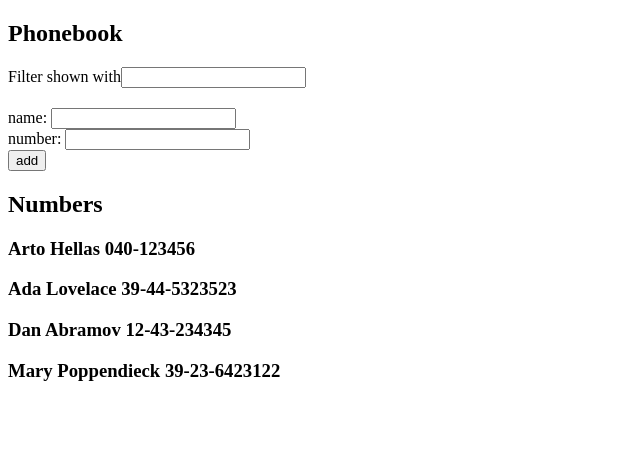
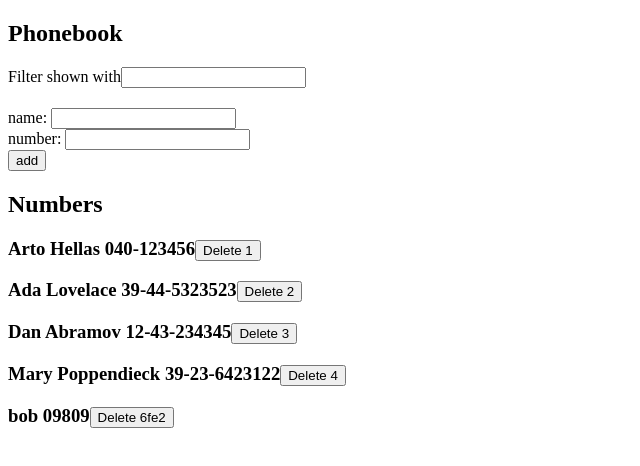
Before and after one commit to bushbass/fso-phonebook, a React (Vite) app: page / in a window 1280 px wide. Shown: the top 466 px of the page, without its empty margins (0-640 px from the left). Built offline with nearby package versions, Linux system fonts and the light colour scheme; data requests are answered from the project's data file.

Commit message:
start at 2.15

```diff
--- a/db.json
+++ b/db.json
@@ -19,7 +19,11 @@
       "name": "Mary Poppendieck",
       "number": "39-23-6423122",
       "id": "4"
+    },
+    {
+      "id": "6fe2",
+      "name": "bob",
+      "number": "09809"
     }
-
   ]
 }
--- a/src/App.jsx
+++ b/src/App.jsx
@@ -52,6 +52,12 @@ const App = () => {
       .then(response => setPersons(persons.concat(response.data)))
   }
 
+  const deletePerson = (id) => {
+    if (window.confirm("are you sure you want to delete?")) {
+      personsService.deletePerson(id)
+        .then(setPersons(persons.filter(person => id !== person.id)))
+    }
+  }
 
   return (
     <div>
@@ -72,7 +78,8 @@ const App = () => {
       <h2>Numbers</h2>
       <Persons
         persons={persons}
-        searchText={searchText} />
+        searchText={searchText}
+        deletePerson={deletePerson} />
 
     </div>
   )
--- a/src/components/Persons.jsx
+++ b/src/components/Persons.jsx
@@ -1,13 +1,16 @@
 /* eslint-disable react/prop-types */
 
-const Persons = ({ persons, searchText }) => {
+const Persons = ({ persons, searchText, deletePerson }) => {
     return (
         <div>
             {persons
                 .filter((person) => person.name.toLowerCase()
                     .includes(searchText.toLowerCase()))
                 .map((person, i) =>
-                    <h3 key={i}>{person.name} {person.number}</h3>
+                    <h3
+                        key={i}>{person.name} {person.number}
+                        <button onClick={() => deletePerson(person.id)}>Delete {person.id}</button>
+                    </h3>
                 )}
         </div>
 
--- a/src/services/personsService.js
+++ b/src/services/personsService.js
@@ -14,8 +14,13 @@ const update = (id, updatedPerson) => {
     return axios.put(`${baseUrl}/${id}`, updatedPerson)
 }
 
+const deletePerson = (id) => {
+    return axios.delete(`${baseUrl}/${id}`)
+}
+
 export default {
     getAll,
     create,
-    update
+    update,
+    deletePerson
 }
```
